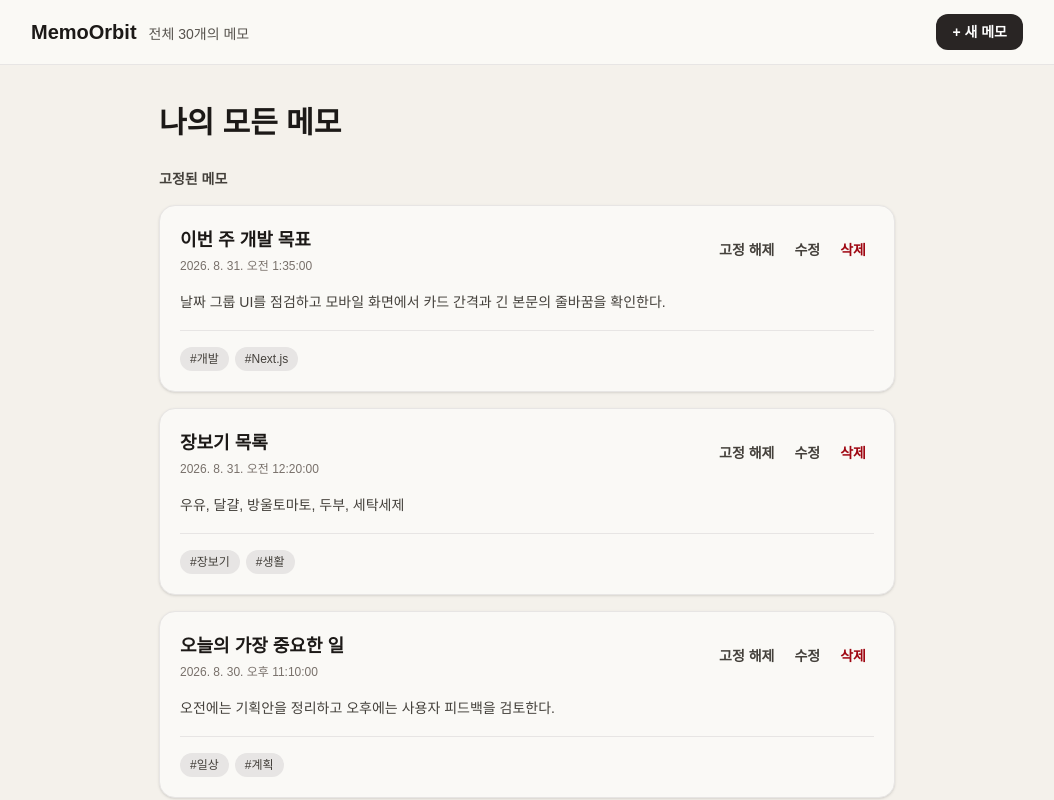
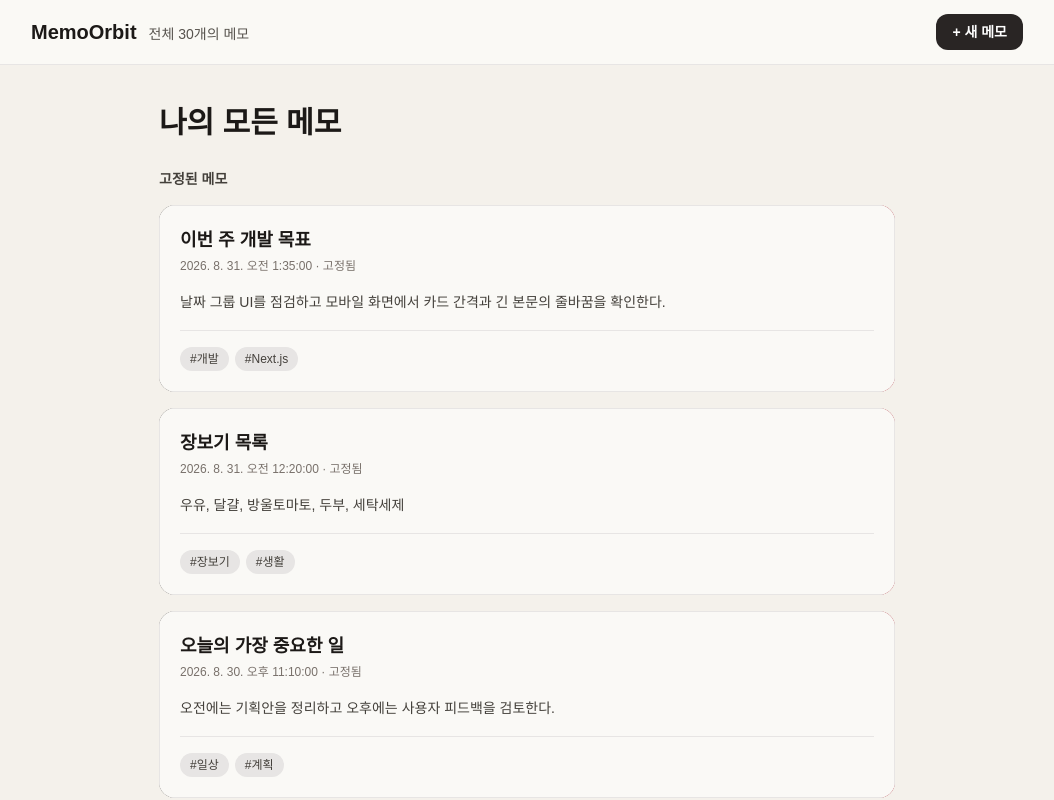
Before and after one commit to jujubeball/260828-memoorbit, a Next.js app: page / in a window 1280 px wide. Shown: the top 800 px of the page, without its empty margins (113-1167 px from the left). Built offline with nearby package versions, Linux system fonts and the light colour scheme.

Commit message:
아이폰 메모 앱 스타일 좌우 스와이프 제스처 및 클릭 수정 UX 적용

```diff
--- a/src/components/MemoCard.tsx
+++ b/src/components/MemoCard.tsx
@@ -1,3 +1,6 @@
+"use client";
+
+import { type KeyboardEvent, type TouchEvent, useRef, useState } from "react";
 import type { Memo } from "@/types/memo";
 
 interface MemoCardProps {
@@ -7,16 +10,147 @@ interface MemoCardProps {
   onTogglePin: (id: string) => void;
 }
 
+type SwipeAxis = "horizontal" | "vertical" | null;
+
+const LEFT_ACTION_WIDTH = 152;
+const PIN_THRESHOLD = 72;
+
 export function MemoCard({
   memo,
   onEdit,
   onDelete,
   onTogglePin,
 }: MemoCardProps): React.JSX.Element {
+  const touchStartX = useRef(0);
+  const touchStartY = useRef(0);
+  const startOffset = useRef(0);
+  const swipeAxis = useRef<SwipeAxis>(null);
+  const suppressClick = useRef(false);
+  const [offset, setOffset] = useState(0);
+  const [isDragging, setIsDragging] = useState(false);
+  const [showShareNotice, setShowShareNotice] = useState(false);
+
+  const handleTouchStart = (event: TouchEvent<HTMLElement>): void => {
+    const touch = event.touches[0];
+    touchStartX.current = touch.clientX;
+    touchStartY.current = touch.clientY;
+    startOffset.current = offset;
+    swipeAxis.current = null;
+    suppressClick.current = false;
+    setIsDragging(true);
+  };
+
+  const handleTouchMove = (event: TouchEvent<HTMLElement>): void => {
+    const touch = event.touches[0];
+    const deltaX = touch.clientX - touchStartX.current;
+    const deltaY = touch.clientY - touchStartY.current;
+
+    if (!swipeAxis.current && Math.max(Math.abs(deltaX), Math.abs(deltaY)) > 8) {
+      swipeAxis.current = Math.abs(deltaX) > Math.abs(deltaY)
+        ? "horizontal"
+        : "vertical";
+    }
+    if (swipeAxis.current !== "horizontal") return;
+
+    event.preventDefault();
+    suppressClick.current = true;
+    const nextOffset = Math.max(
+      -LEFT_ACTION_WIDTH,
+      Math.min(PIN_THRESHOLD + 24, startOffset.current + deltaX),
+    );
+    setOffset(nextOffset);
+  };
+
+  const handleTouchEnd = (): void => {
+    setIsDragging(false);
+
+    if (swipeAxis.current === "horizontal") {
+      if (offset >= PIN_THRESHOLD) {
+        onTogglePin(memo.id);
+        setOffset(PIN_THRESHOLD + 12);
+        window.setTimeout(() => setOffset(0), 180);
+      } else if (offset <= -56) {
+        setOffset(-LEFT_ACTION_WIDTH);
+      } else {
+        setOffset(0);
+      }
+
+      window.setTimeout(() => {
+        suppressClick.current = false;
+      }, 0);
+    }
+    swipeAxis.current = null;
+  };
+
+  const handleCardClick = (): void => {
+    if (suppressClick.current) return;
+    if (offset !== 0) {
+      setOffset(0);
+      return;
+    }
+    onEdit(memo);
+  };
+
+  const handleKeyDown = (event: KeyboardEvent<HTMLElement>): void => {
+    if (event.key === "Enter" || event.key === " ") {
+      event.preventDefault();
+      onEdit(memo);
+    }
+  };
+
+  const handleShare = (): void => {
+    setShowShareNotice(true);
+    window.setTimeout(() => setShowShareNotice(false), 1800);
+  };
+
   return (
-    <article className="rounded-2xl border border-stone-200 bg-[#faf9f6] p-5 shadow-sm">
-      <header className="flex justify-between gap-3">
-        <div className="min-w-0">
+    <div className="relative overflow-hidden rounded-2xl bg-stone-200">
+      <div className="absolute inset-y-0 left-0 flex w-24 items-center justify-center bg-stone-700 text-white" aria-hidden="true">
+        <span className="text-2xl">⌖</span>
+        <span className="ml-1 text-xs font-semibold">
+          {memo.isPinned ? "고정 해제" : "고정"}
+        </span>
+      </div>
+
+      <div className="absolute inset-y-0 right-0 flex w-[152px]">
+        <button
+          type="button"
+          onClick={handleShare}
+          onTouchStart={(event) => event.stopPropagation()}
+          aria-label={`${memo.title} 공유`}
+          className="flex flex-1 flex-col items-center justify-center bg-amber-600 text-xs font-bold text-white active:brightness-90"
+        >
+          <span className="text-lg" aria-hidden="true">↗</span>
+          공유
+        </button>
+        <button
+          type="button"
+          onClick={() => onDelete(memo)}
+          onTouchStart={(event) => event.stopPropagation()}
+          aria-label={`${memo.title} 삭제`}
+          className="flex flex-1 flex-col items-center justify-center bg-red-800 text-xs font-bold text-white active:brightness-90"
+        >
+          <span className="text-lg" aria-hidden="true">×</span>
+          삭제
+        </button>
+      </div>
+
+      <article
+        role="button"
+        tabIndex={0}
+        aria-label={`${memo.title} 메모 열기`}
+        onClick={handleCardClick}
+        onKeyDown={handleKeyDown}
+        onTouchStart={handleTouchStart}
+        onTouchMove={handleTouchMove}
+        onTouchEnd={handleTouchEnd}
+        onTouchCancel={handleTouchEnd}
+        className={`relative touch-pan-y border border-stone-200 bg-[#faf9f6] p-5 shadow-sm ${
+          isDragging ? "" : "transition-transform duration-200 ease-out"
+        }`}
+        style={{ transform: `translateX(${offset}px)` }}
+      >
+        <header>
           {!memo.richContent && (
             <h2 className="break-words text-lg font-bold text-stone-900">
               {memo.title}
@@ -24,34 +158,8 @@ export function MemoCard({
           )}
           <p className="mt-1 text-xs text-stone-500">
             {new Date(memo.updatedAt).toLocaleString("ko-KR")}
+            {memo.isPinned ? " · 고정됨" : ""}
           </p>
-        </div>
-        <div className="flex shrink-0 gap-1">
-          <button
-            type="button"
-            onClick={() => onTogglePin(memo.id)}
-            aria-label={memo.isPinned ? `${memo.title} 고정 해제` : `${memo.title} 고정`}
-            className="interactive-control rounded-lg px-2 py-2 text-sm font-semibold text-stone-700 active:scale-95"
-          >
-            {memo.isPinned ? "고정 해제" : "고정"}
-          </button>
-          <button
-            type="button"
-            onClick={() => onEdit(memo)}
-            aria-label={`${memo.title} 수정`}
-            className="interactive-control rounded-lg px-2 py-2 text-sm font-semibold text-stone-700 active:scale-95"
-          >
-            수정
-          </button>
-          <button
-            type="button"
-            onClick={() => onDelete(memo)}
-            aria-label={`${memo.title} 삭제`}
-            className="interactive-control rounded-lg px-2 py-2 text-sm font-semibold text-red-800 active:scale-95"
-          >
-            삭제
-          </button>
-        </div>
         </header>
 
         {memo.richContent ? (
@@ -82,5 +190,15 @@ export function MemoCard({
           </footer>
         )}
       </article>
+
+      {showShareNotice && (
+        <div
+          role="status"
+          className="pointer-events-none absolute inset-x-4 bottom-3 z-20 rounded-xl bg-stone-900 px-3 py-2 text-center text-sm font-semibold text-white shadow-lg"
+        >
+          준비 중인 기능입니다
+        </div>
+      )}
+    </div>
   );
 }
```
Also changed, not shown: 1 other file (tests, documents, lock files or other folders). Lines whose indentation alone changed are shown as unchanged.
